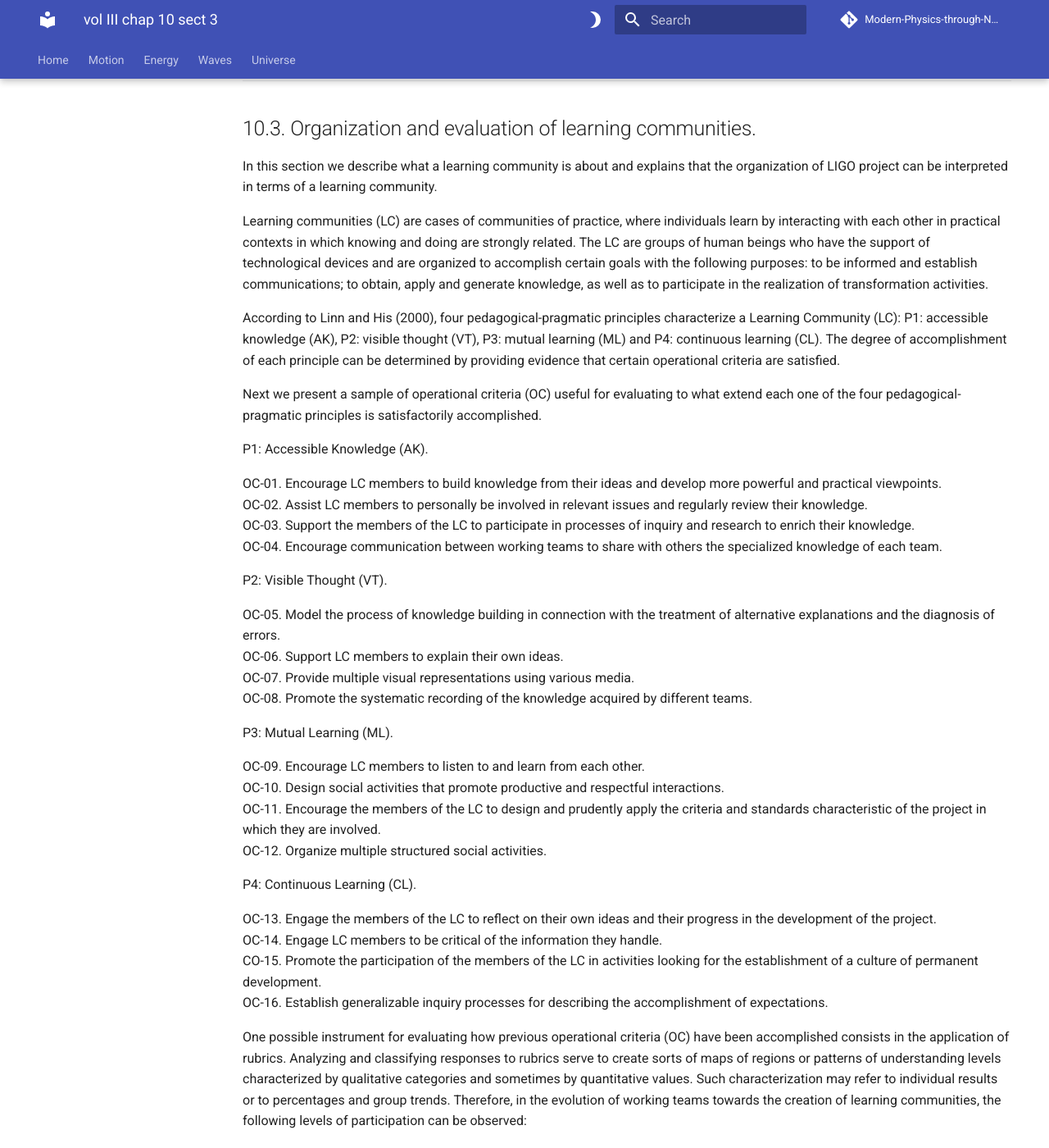
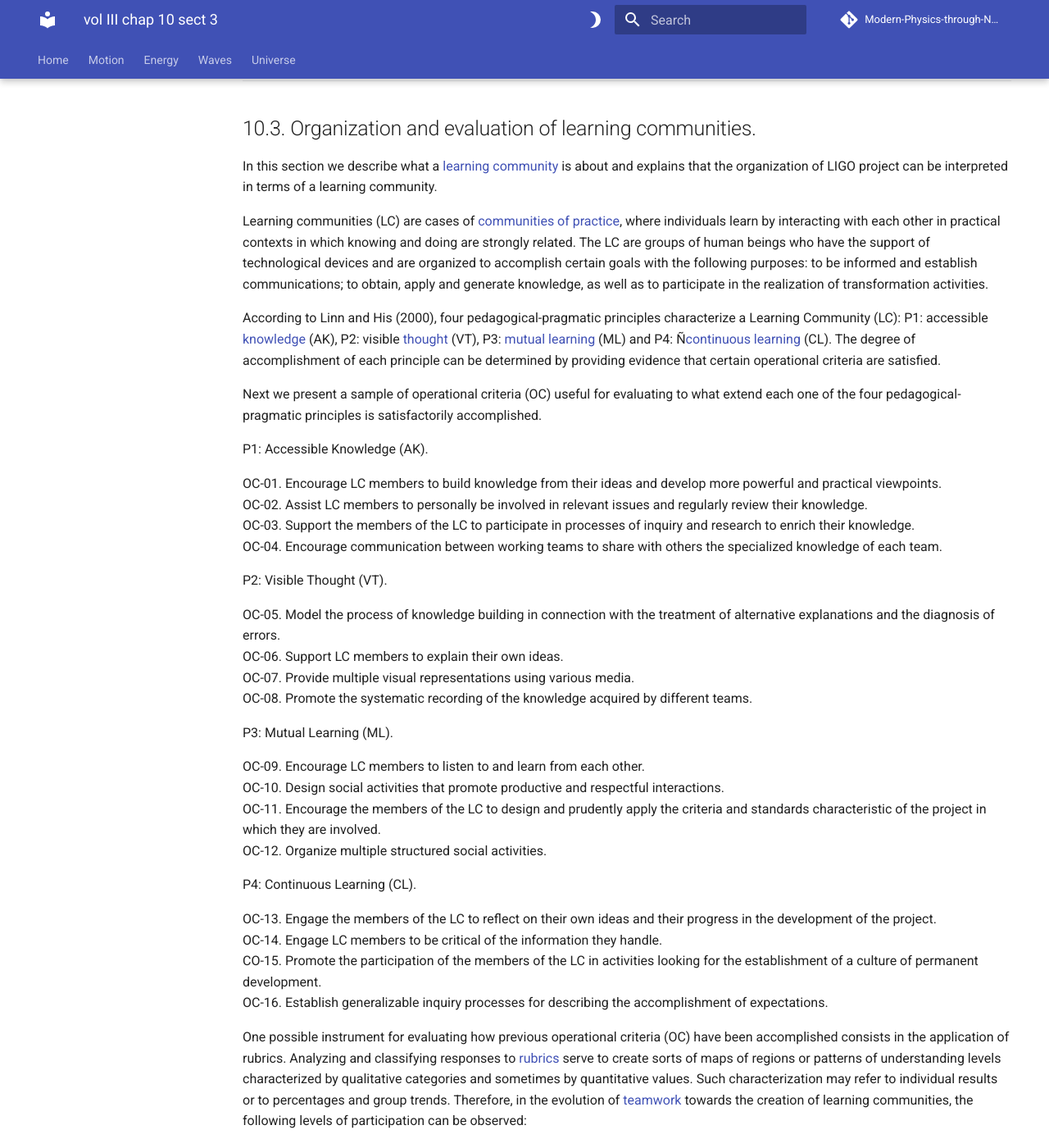
Before and after one commit to modphysnobel/modphysnobel.github.io, an MkDocs documentation site: the page built from docs/vol-III/vol-III-chap-10-sect-3.md, in a window 1280 px wide and 1400 px high, scrolled down 222 px. Shown: the whole window at 82% size. Built offline with MkDocs 1.6.1 and Material for MkDocs 9.7.7, drawn with Linux system fonts in a browser that asks for light colours; some web fonts are replaced; comment, search, counter and statistics services are not loaded; some of the changed lines change nothing that is shown; some of the changed text lies outside the part shown.

Commit message:
Update vol-III-chap-10-sect-3.md

```diff
--- a/docs/vol-III/vol-III-chap-10-sect-3.md
+++ b/docs/vol-III/vol-III-chap-10-sect-3.md
@@ -7,11 +7,11 @@
 
 ## 10.3.	Organization and evaluation of learning communities.
 
-In this section we describe what a learning community is about and explains that the organization of LIGO project can be interpreted in terms of  a learning community.
+In this section we describe what a [learning community](https://en.wikipedia.org/wiki/Learning_community) is about and explains that the organization of LIGO project can be interpreted in terms of  a learning community.
 
-Learning communities (LC) are cases of communities of practice, where individuals learn by interacting with each other in practical contexts in which knowing and doing are strongly related. The LC are groups of human beings who have the support of technological devices and are organized to accomplish certain goals with the following purposes: to be informed and establish communications; to obtain, apply and generate knowledge, as well as to participate in the realization of transformation activities.
+Learning communities (LC) are cases of [communities of practice](https://en.wikipedia.org/wiki/Community_of_practice), where individuals learn by interacting with each other in practical contexts in which knowing and doing are strongly related. The LC are groups of human beings who have the support of technological devices and are organized to accomplish certain goals with the following purposes: to be informed and establish communications; to obtain, apply and generate knowledge, as well as to participate in the realization of transformation activities.
 
-According to Linn and His (2000), four pedagogical-pragmatic principles characterize a Learning Community (LC): P1: accessible knowledge (AK), P2: visible thought (VT), P3: mutual learning (ML) and P4: continuous learning (CL). The degree of accomplishment of each principle can be determined by providing evidence that certain operational criteria are satisfied.
+According to Linn and His (2000), four pedagogical-pragmatic principles characterize a Learning Community (LC): P1: accessible [knowledge](https://en.wikipedia.org/wiki/Knowledge) (AK), P2: visible [thought](https://en.wikipedia.org/wiki/Thought) (VT), P3: [mutual learning](https://en.wikipedia.org/wiki/Cooperative_learning) (ML) and P4: Ñ[continuous learning](https://en.wikipedia.org/wiki/Lifelong_learning) (CL). The degree of accomplishment of each principle can be determined by providing evidence that certain operational criteria are satisfied.
 
 Next we present a sample of operational criteria (OC) useful for evaluating to what extend each one of the four pedagogical-pragmatic principles is satisfactorily accomplished.
 
@@ -43,7 +43,7 @@ OC-14. Engage LC members to be critical of the information they handle. <br>
 CO-15. Promote the participation of the members of the LC in activities looking for the establishment of a culture of permanent development.<br>
 OC-16. Establish generalizable inquiry processes for describing the accomplishment of expectations.
 
-One possible instrument for evaluating how previous operational criteria (OC) have been accomplished consists in the application of rubrics. Analyzing and classifying responses to rubrics serve to create sorts of maps of regions or patterns of understanding levels characterized by qualitative categories and sometimes by quantitative values. Such characterization may refer to individual results or to percentages and group trends. Therefore, in the evolution of working teams towards the creation of learning communities, the following levels of participation can be observed:
+One possible instrument for evaluating how previous operational criteria (OC) have been accomplished consists in the application of rubrics. Analyzing and classifying responses to [rubrics](https://en.wikipedia.org/wiki/Rubric_(academic)) serve to create sorts of maps of regions or patterns of understanding levels characterized by qualitative categories and sometimes by quantitative values. Such characterization may refer to individual results or to percentages and group trends. Therefore, in the evolution of [teamwork](https://en.wikipedia.org/wiki/Teamwork) towards the creation of learning communities, the following levels of participation can be observed:
 
 Level L1:  the participants simply request, obtain and distribute the required information and use the knowledge they already have.
 
@@ -55,7 +55,7 @@ Level L3: in addition to what is done at level L2, new knowledge is generated an
 
 It is nonsense to analyze if all the previous 16 operational criteria (OC) for the application of the pragmatic pedagogic principles have been satisfied while the LIGO project was planned, developed and evaluated. However, it makes sense to consider if the activities reported in the Nobel Lectures by Weiss and Barish satisfy in general any of those four principles. It is an exercise for thinking what implied the LIGO project and consider if an international learning community has been formed.
 
-The reported activities in those two Nobel Lectures constitute a LIGO chronology describing a timeline for publications of papers, reports, or proposals as well as for actions undertaken by individuals or institutions participating in the project. In what follows, for each Nobel Lecture, those activities are grouped together according to the four pedagogical principles characterizing a learning community: accessible knowledge, visible thought, mutual learning, and continuous learning. These selections are not unique, and it is possible that some activities could be grouped in more than one principle. When required, texts quoted from the Lectures are indicated in between quotes.
+The reported activities in those two Nobel Lectures constitute a LIGO chronology describing a [timeline](https://en.wikipedia.org/wiki/Timeline) for publications of papers, reports, or proposals as well as for actions undertaken by individuals or institutions participating in the project. In what follows, for each Nobel Lecture, those activities are grouped together according to the four pedagogical principles characterizing a learning community: accessible knowledge, visible thought, mutual learning, and continuous learning. These selections are not unique, and it is possible that some activities could be grouped in more than one principle. When required, texts quoted from the Lectures are indicated in between quotes.
 
 #### ACTIVITIES DESCRIBED IN WEISS´ LECTURE.
 
@@ -73,7 +73,7 @@ RELATED TO VISIBLE THOUGHT.
 
 1916, 1918: Einstein proposes the existence of gravitational waves.
 
-1957: John Wheeler and Joseph Weber consider gravitational wave as a tidal force transverse to the propagation direction and treat the detection of weak gravitational waves as a Newtonian interaction of these forces exciting a mechanical resonator.
+1957: John Wheeler and Joseph Weber consider a gravitational wave as a tidal force transverse to the propagation direction and treat the detection of weak gravitational waves as a Newtonian interaction of these forces exciting a mechanical resonator.
 
 1972: Rainer Weiss, publish a paper on *Electromagnetically coupled broadband gravitational antenna*.
 
```
